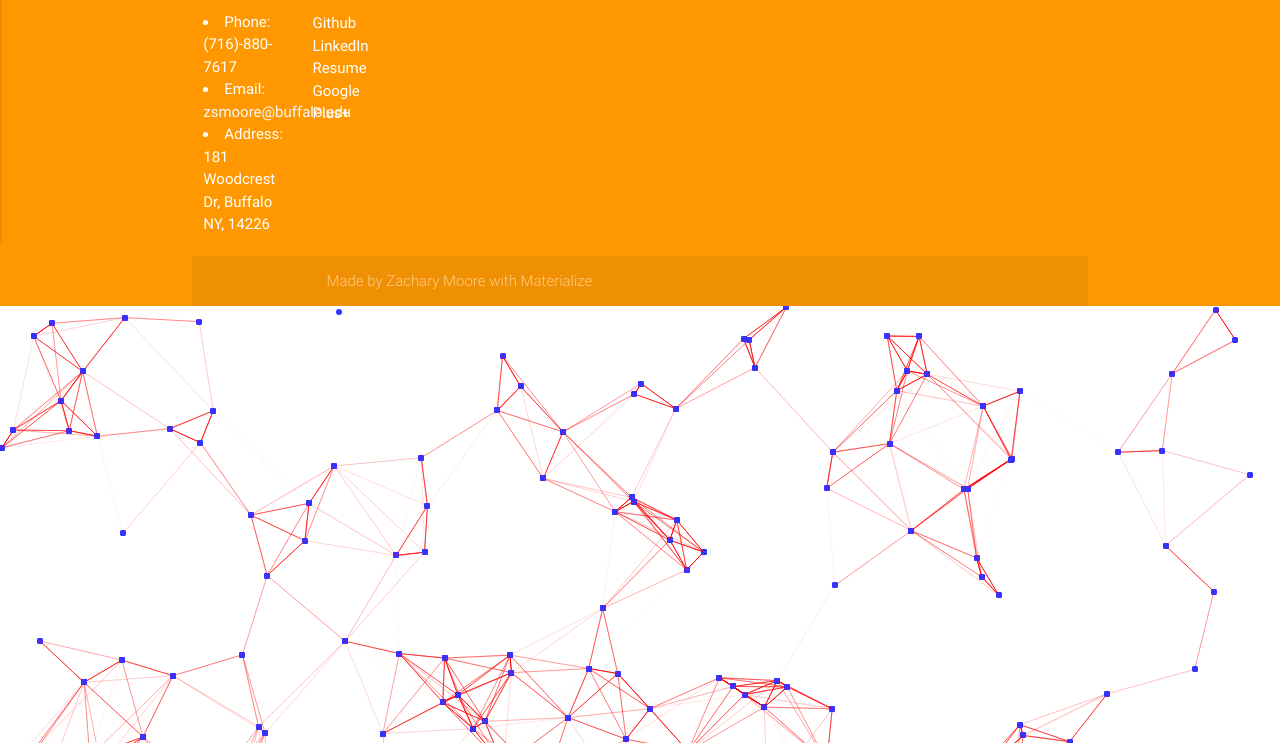
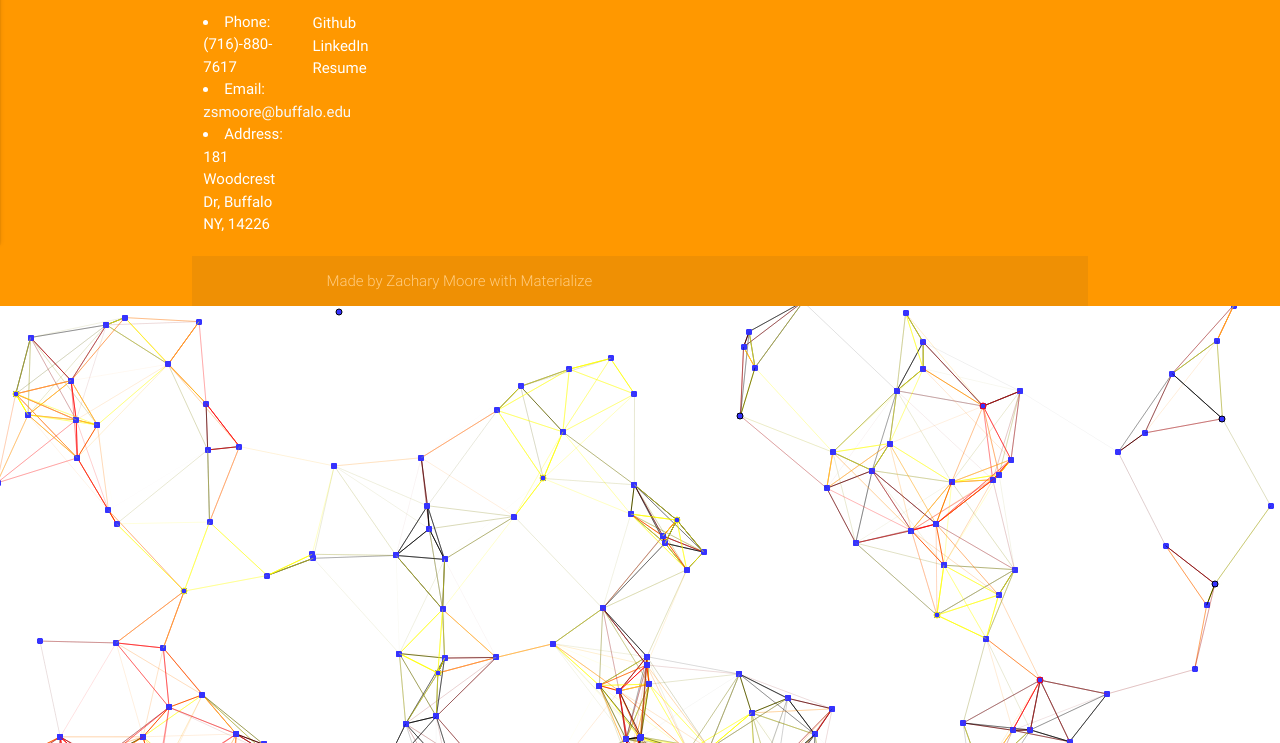
Before and after one commit to zsmoore/PersonalWebsiteTouchUp, a plain HTML site: page index.html in a window 1280 px wide. Shown: the part 617-1360 px from the top of the page. Drawn offline with nearby package versions, Linux system fonts and the light colour scheme; animation ran at ten frames a second.

Commit message:
attraction funcationality added

```diff
--- a/index.html
+++ b/index.html
@@ -92,10 +92,9 @@
         <div class="col l3 s12">
           <h4 class="white-text">Connect</h4>
           <ul>
-            <li><a class="white-text" href="https://github.com/zsmoore">Github</a></li>
-            <li><a class="white-text" href="https://www.linkedin.com/in/zachary-moore-258a3310a">LinkedIn</a></li>
-            <li><a class="white-text" href="https://https://drive.google.com/file/d/0BxFweanS_CP-RWp1a0F5Z29BUUE/view?usp=sharing">Resume</a></li>
-            <li><a class="white-text" href="https://plus.google.com/118118641404265965986">Google Plus+</a></li>
+            <li><a class="white-text" target="blank" href="https://github.com/zsmoore">Github</a></li>
+            <li><a class="white-text" target="blank" href="https://www.linkedin.com/in/zachary-moore-258a3310a">LinkedIn</a></li>
+            <li><a class="white-text" target="blank" href="https://https://drive.google.com/file/d/0BxFweanS_CP-RWp1a0F5Z29BUUE/view?usp=sharing">Resume</a></li>
           </ul>
         </div>
       </div>
--- a/js/particles.js
+++ b/js/particles.js
@@ -1,3 +1,4 @@
+//Set up canvas vars and colors
 var canvas = document.querySelector("canvas");
 canvas.width = document.body.offsetWidth;
 canvas.height = document.body.scrollHeight;
@@ -5,6 +6,7 @@ var ctx = canvas.getContext("2d");
 var background = "#FFFFFF";
 var particleColor = "#3533FF";
 
+//Define looping function that will repeat until website is closed
 function loop() {
     ctx.clearRect(0, 0, canvas.width, canvas.height);
     update();
@@ -12,23 +14,34 @@ function loop() {
     requestAnimationFrame(loop);
 }
 
+//Define particle object that will be moving on canvas
 function Particle (initX, initY, initXVelocity, startVelY) {
+
+    //Random start position unless specified
     this.x = initX || Math.random() * canvas.width;
     this.y = initY || Math.random() * canvas.height;
+
+    //Velocity as a pair obj randome unless specified
     this.vel = {
-    x: initXVelocity || Math.random() * 2 - 1,
-    y: startVelY || Math.random() * 2 - 1
+        x: initXVelocity || Math.random()*2  - 1,
+        y: startVelY || Math.random()*2 - 1
     };
+
+    //Update function that will move particle as well as boundary check
     this.update = function(canvas) {
         if (this.x > canvas.width - 5 || this.x < 5) {
             this.vel.x = -this.vel.x;
+            //this.x = 5;
         }
         if (this.y > canvas.height -5  || this.y < 5) {
-      this.vel.y = -this.vel.y;
+            this.vel.y = -this.vel.y ;
+            //this.y = 5;
         }
         this.x += this.vel.x;
         this.y += this.vel.y;
     };
+
+    //Draw function for canvas to create circle
     this.draw = function(ctx, can) {
         ctx.beginPath();
         ctx.globalAlpha = 1;
@@ -36,61 +49,138 @@ function Particle (initX, initY, initXVelocity, startVelY) {
         ctx.arc((0.5 + this.x) | 0, (0.5 + this.y) | 0, 3, 0, 2 * Math.PI, false);
         ctx.fill();
     }
+
+    //Attraction function for getting particles to attract each other
+    this.attract = function(particle2) {
+
+        //If in  a certain threshold start moving towards each other
+        if(this.x - particle2.x < 0){
+            this.vel.x += .1;
+            particle2.vel.x += -.1;
+            if(this.y - particle2.y < 0){
+                this.vel.y += .1;
+                particle2.vel.y += -.1;
+            }
+            else{
+                this.vel.y += -.1;
+                particle2.vel.y += .1;
+            }
+        }
+        else{
+            this.vel.x += -.1;
+            particle2.vel.x += .1;
+            if(this.y - particle2.y < 0){
+                this.vel.y += .1;
+                particle2.vel.y += -.1;
+            }
+            else{
+                this.vel.y += -.1;
+                particle2.vel.y += .1;
+            }
+        }
     }
 
+    //Speedcheck so we don't go too fast, resets speed
+    this.speedCheck = function() {
+
+        if(Math.abs(this.vel.x) > 5){
+            this.vel.x = 0;
+        }
+        if(Math.abs(this.vel.y) > 5){
+            this.vel.y = 0;
+        }
+
+    }
+}
+
+//Set up array of particles
 var particles = [];
-for (var i = 0; i < canvas.width * canvas.height / (70*70); i++) {
+//Create each particle and add to array
+for (var i = 0; i < canvas.width * canvas.height / (65*65); i++) {
     particles.push(new Particle(Math.random() * canvas.width, Math.random() * canvas.height));
 }
 
+//Global update to call update on each particle
 var lastTime = Date.now();
 function update() {
     var diff = Date.now() - lastTime;
     for (var frame = 0; frame * 60 < diff; frame++) {
         for (var i = 0; i < particles.length; i++) {
             particles[i].update(canvas);
+            particles[i].speedCheck();
         }
     }
     lastTime = Date.now();
 }
 
+
+
+//Global draw function for canvas drawing
 function draw() {
+
+    //Set background colors
     ctx.globalAlpha=1;
     ctx.fillStyle = background;
     ctx.fillRect(0,0,canvas.width, canvas.height);
+
+    //For each particle
     for (var i = 0; i < particles.length; i++) {
+        //Get particle one
         var particle = particles[i];
-    /*Relation Functionality*/
+
+        //For each sub particle
         for(var j = 0; j < particles.length; j++) {
+
+
+            if(i != j){
+                //Get particle 2
                 var particle2 = particles[j];
                 var xDist = Math.abs(particle.x - particle2.x);
                 var yDist = Math.abs(particle.y - particle2.y);
-        if(i != j && xDist < 100 && yDist < 100){
+
+                //Relation for line drawing
+                if(xDist < 100 && yDist < 100){
                     particle.draw(ctx, canvas);
                     particle2.draw(ctx, canvas);
                     ctx.beginPath();
                     ctx.globalAlpha = 1 - (Math.max(xDist, yDist)/100);
                     ctx.moveTo(particle.x, particle.y);
-//            ctx.lineTo(particle.x/2 + Math.max(xDist, yDist)/2, particle.y + Math.max(xDist, yDist)/2);
-//            ctx.lineTo(particle2.x/2, particle2.y/2);
-//            ctx.lineTo(particle2.x/2 + Math.max(xDist, yDist)/2, particle2.y/2 + Math.max(xDist, yDist)/2);
                     ctx.lineTo(particle2.x, particle2.y);
+                    if(i % 3 == 0){
                         ctx.strokeStyle="red";
+                    }
+                    else if(i % 3 == 1){
+                        ctx.strokeStyle="yellow";
+                    }
+                    else{
+                        ctx.strokeStyle="black";
+                    }
                     ctx.stroke();
                 }
+
+                //Handle attraction functionality
+                if(xDist < 15 && yDist < 15){
+                    particle.attract(particle2);
+                    particle2.attract(particle);
                 }
-    /* Done edits */
+            }
+            else{
                 particle.draw(ctx, canvas);
-    ctx.beginPath();
+            }
+        }
         ctx.stroke();
     }
 }
 
+//Resize canvas on page resize
 function resize() {
     canvas.width = document.body.offsetWidth;
     canvas.height = document.body.scrollHeight;
 }
+
+//Window listeners for resizing
 window.addEventListener('orientationchange', resize, true);
 window.addEventListener('resize', resize, true);
 
+//Loop nonstop
 loop();
```
Lines whose indentation alone changed are shown as unchanged.
